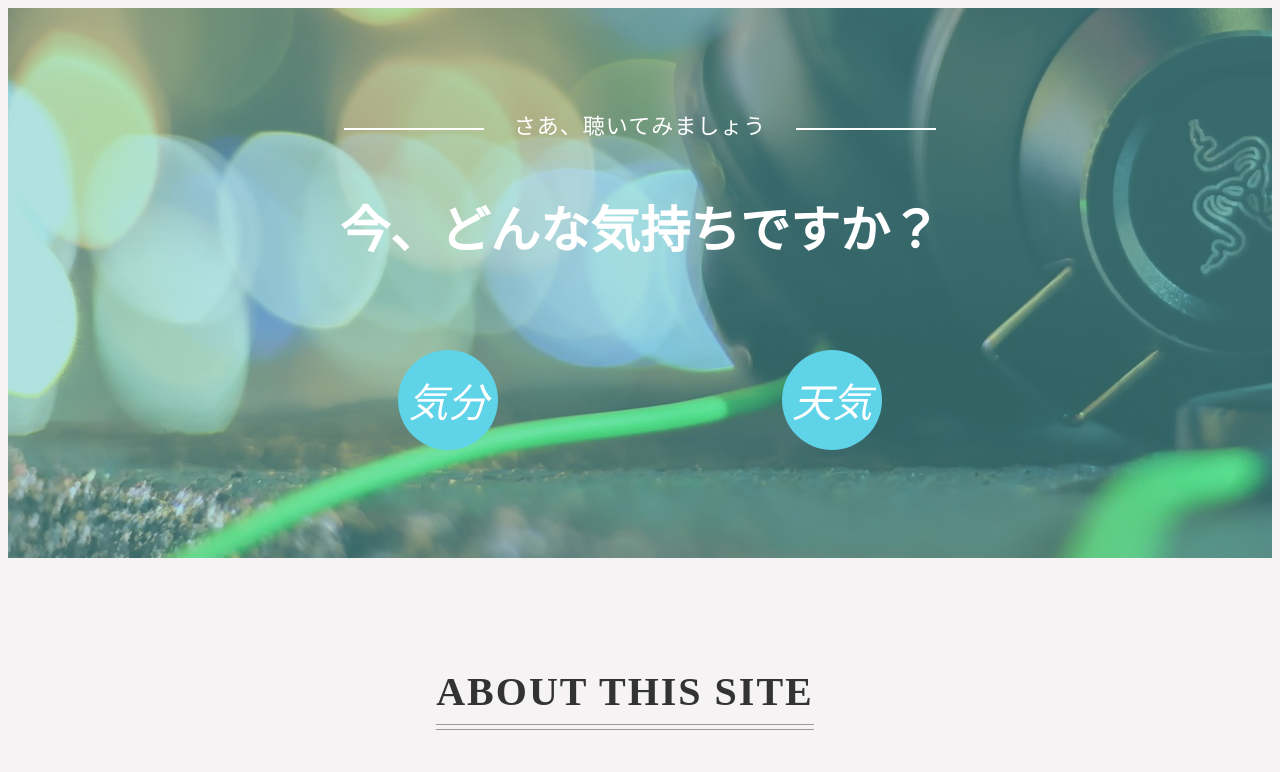
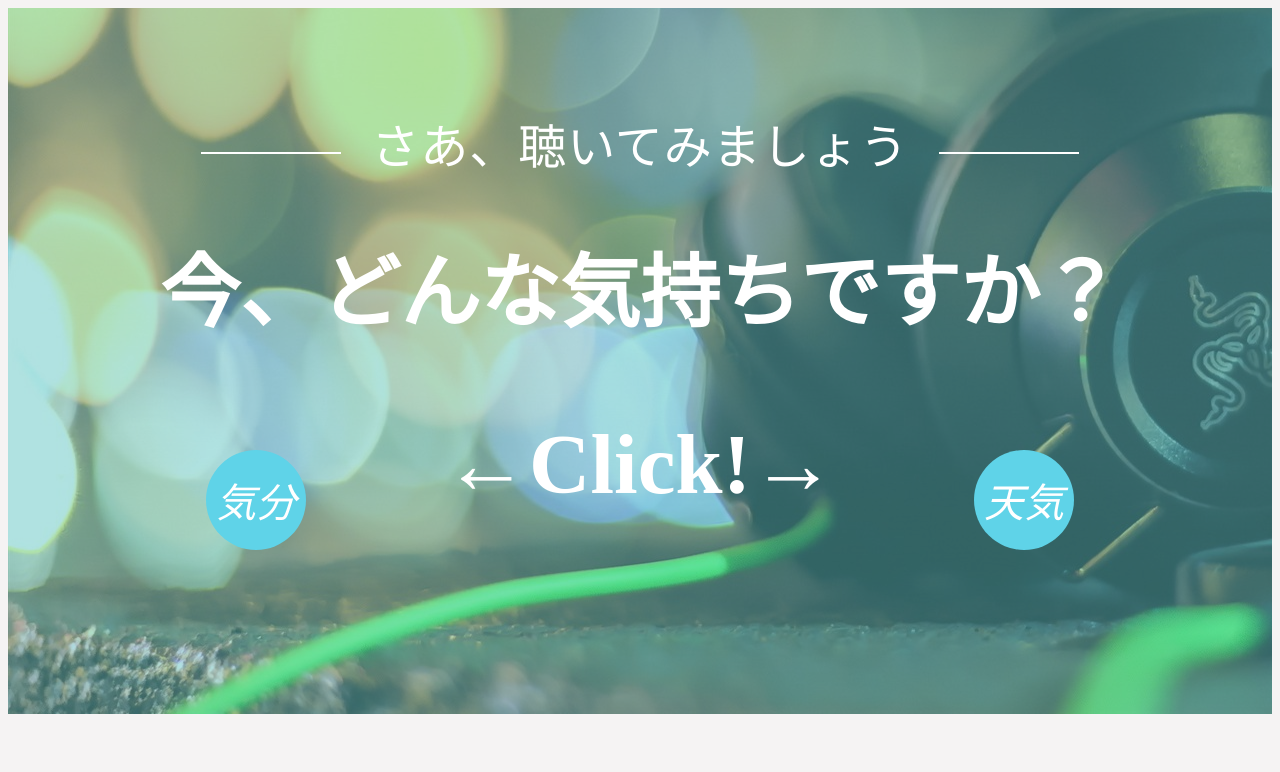
Before and after one commit to smile0yen/MINTY1st.github.io, a plain HTML site: page index.html in a window 1280 px wide. Shown: the top 772 px of the page. Drawn offline with nearby package versions, Linux system fonts and the light colour scheme.

Commit message:
font-sizeとか
更新

```diff
--- a/css/style.css
+++ b/css/style.css
@@ -25,14 +25,14 @@ body {
 
 .header {
     padding: 100px 30px 80px;
-    height: 550px;
+    height: 706px;
     color: white;
 }
 
 .site-title-sub {
     margin: 0 0 30px;
     letter-spacing: 1px;
-    font-size: 2.2rem;
+    font-size: 4.8rem;
 }
 
 .site-title-sub::before,
@@ -48,7 +48,11 @@ body {
 
 .site-title {
     margin: 50px 0 40px;
-    font-size: 5rem;
+    font-size: 8rem;
+}
+
+.site-click {
+    font-size: 8.5rem;
 }
 
 .circle-bg-t {
@@ -57,8 +61,8 @@ body {
     cursor: pointer;
     display: table;
     position: absolute;
-    top: 400px;
-    left: 35%;
+    top: 500px;
+    left: 20%;
     height: 100px;
     width: 100px;
     vertical-align: middle;
@@ -74,8 +78,8 @@ body {
     cursor: pointer;
     display: table;
     position: absolute;
-    top: 400px;
-    left: 65%;
+    top: 500px;
+    left: 80%;
     height: 100px;
     width: 100px;
     vertical-align: middle;
@@ -102,8 +106,8 @@ body {
 }
 
 .outer-icons-t {
-    top: 390px;
-    left: 35%;
+    top: 490px;
+    left: 20%;
     position: absolute;
     opacity: 0;
     -webkit-transform: translate(-50%, -50%);
@@ -113,8 +117,8 @@ body {
 }
 
 .outer-icons-w {
-    top: 390px;
-    left: 65%;
+    top: 490px;
+    left: 80%;
     position: absolute;
     opacity: 0;
     -webkit-transform: translate(-50%, -50%);
@@ -217,7 +221,7 @@ body {
     margin: 30px 0 15px;
     padding-bottom: 15px;
     letter-spacing: 2px;
-    font-size: 4rem;
+    font-size: 6rem;
 }
 
 .heading::before,
@@ -237,6 +241,7 @@ body {
 .about-text {
     margin: 30px 0;
     line-height: 2.5;
+    font-size: 3.6rem;
 }
 
 .request {
--- a/index.html
+++ b/index.html
@@ -16,6 +16,7 @@
             <header class="header">
                 <p class="site-title-sub">さあ、聴いてみましょう</p>
                 <h1 class="site-title">今、どんな気持ちですか？</h1>
+                <h2 class="site-click">←Click!→</h2>
                 <div class="container">
                     <div class="circle-bg-t">
                         <i class="icon tension">気分</i>
```
